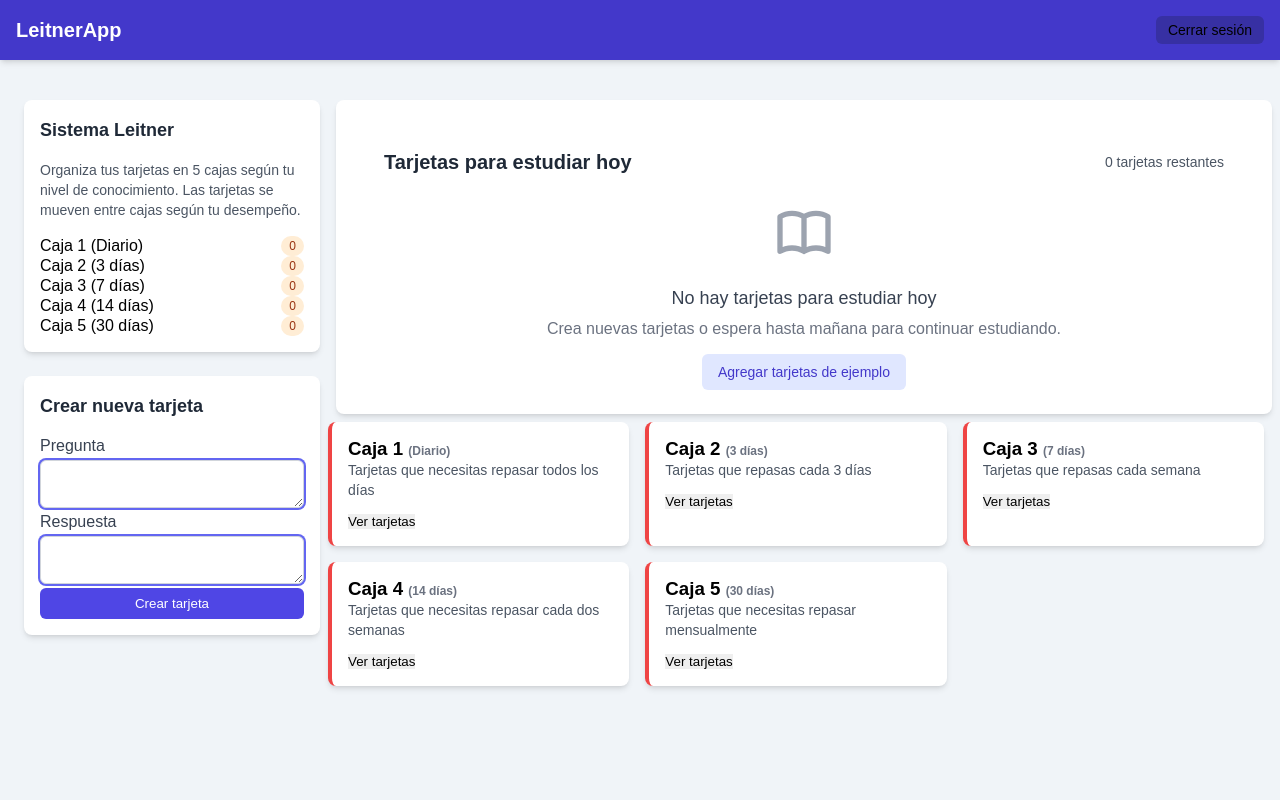
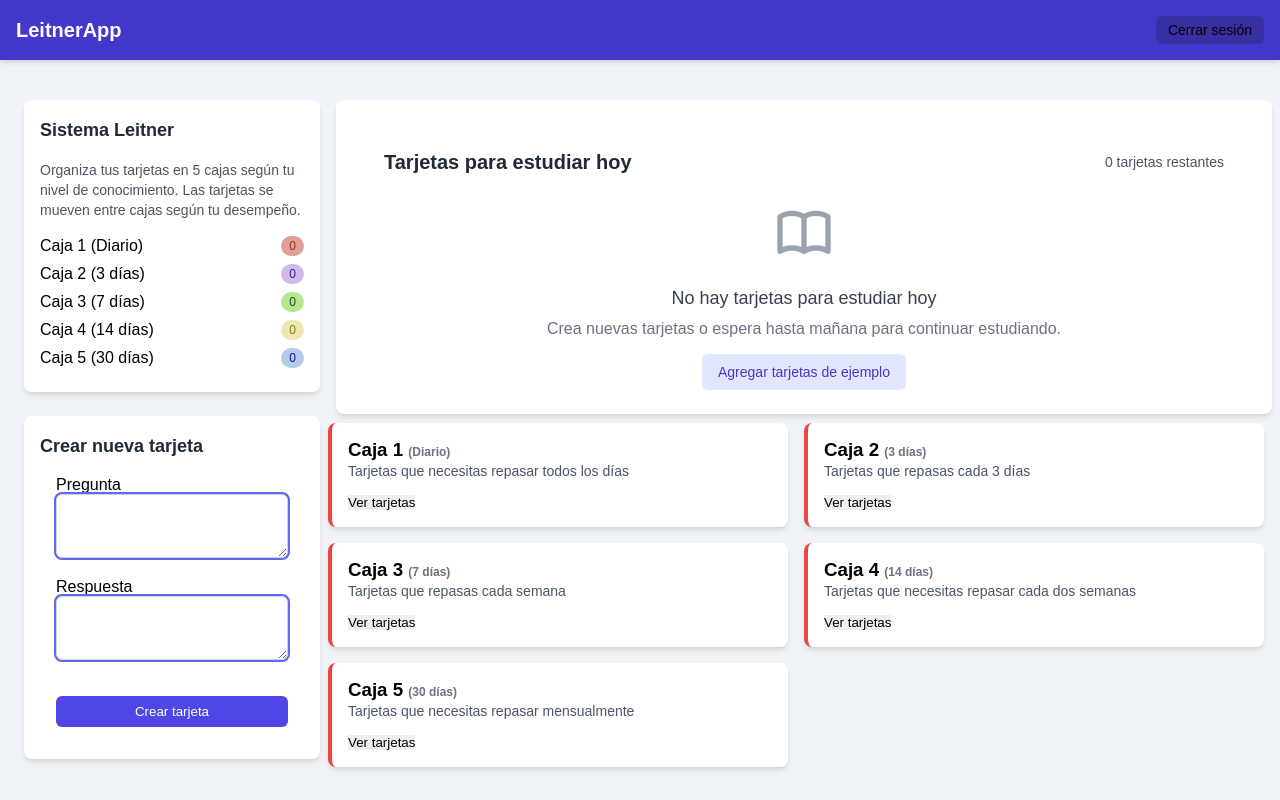
Before and after one commit to GastonNR/leitnerApp_frontend, a React (Vite) app: page /Home in a window 1280 px wide. Built offline with nearby package versions, Linux system fonts and the light colour scheme.

Commit message:
Cambios finales a la interfáz de usuario

```diff
--- a/src/components/CountCards.jsx
+++ b/src/components/CountCards.jsx
@@ -1,11 +1,11 @@
 import React from 'react'
 
-export default function CountCards({id, texto, cantidad}) {
+export default function CountCards({id, texto, cantidad, resaltado}) {
 
   return (
     <div className="texto_caja_sidebar">
         <span className="texto__span">{texto}</span>
-        <span id={id} className="cant_cards">{cantidad}</span>
+        <span id={id} className={resaltado}>{cantidad}</span>
     </div>
   )
 }
--- a/src/css/boxes.css
+++ b/src/css/boxes.css
@@ -3,10 +3,10 @@
     gap: 1rem;
 
     display: grid;
-    grid-template-columns:repeat(3, minmax(0, 1fr));
+    grid-template-columns: repeat(1, minmax(0, 1fr));
     /*
     grid-template-columns:repeat(2, minmax(0, 1fr))
-    grid-template-columns: repeat(1, minmax(0, 1fr));
+    grid-template-columns:repeat(3, minmax(0, 1fr));
 
 
     */
@@ -50,3 +50,14 @@
     color: rgba(75, 85, 99, 1);
     margin-bottom: 0.75rem;
 }
+
+@media(min-width: 1024px){
+    .boxes-container{
+        grid-template-columns: repeat(3, minmax(0, 1fr));
+    }
+}
+@media(min-width: 768px){
+    .boxes-container{
+        grid-template-columns: repeat(2, minmax(0, 1fr));
+    }
+}
--- a/src/css/sidebar.css
+++ b/src/css/sidebar.css
@@ -27,7 +27,7 @@
     margin-bottom: 1rem;
 }
 
-.contenedor_texto__caja_sidebar {
+.contenedor_texto_caja_sidebar {
     margin-top: 0.5rem;
     margin-bottom: 0;
 }
@@ -36,6 +36,7 @@
     display: flex;
     justify-content: space-between;
     align-items: center;
+    margin-bottom: 0.5rem;
 }
 
 .texto__span {
@@ -44,13 +45,32 @@
 }
 
 .cant_cards {
-    background-color: rgba(255, 237, 213, 1);
-    color: rgba(154, 52, 18, 1);
     font-size: 0.75rem;
     line-height: 1rem;
     font-weight: 500;
     padding: 0.125rem 0.5rem;
     border-radius: 9999px;
+}
+
+.cant_cards_1{
+    background-color: rgb(226, 158, 155);
+    color: rgba(154, 52, 18, 1);
+}
+.cant_cards_2{
+    background-color: rgb(210, 184, 235);
+    color: rgb(67, 34, 125);
+}
+.cant_cards_3{
+    background-color: rgb(184, 230, 144);
+    color: rgb(20, 81, 13);
+}
+.cant_cards_4{
+    background-color: rgb(239, 231, 177);
+    color: rgb(129, 126, 6);
+}
+.cant_cards_5{
+    background-color: rgb(180, 202, 230);
+    color: rgb(20, 18, 154);
 }
 
 .contenedor_sidebar_inferior {
@@ -65,8 +85,11 @@
     margin-top: 1rem;
     margin-bottom: 0;
 }
+form.form_card > div{
+   margin: 1rem;
+}
 
-.label-sidebar {
+.sidebar > label {
     display: block;
     font-size: medium;
     line-height: 1.25rem;
@@ -76,6 +99,7 @@
 
 textarea {
     width: 100%;
+    height: 4rem;
     padding: 0.5rem 0.75rem;
     border: 1px solid rgba(209, 213, 219, 1);
     border-radius: 0.375rem;
@@ -88,6 +112,7 @@ textarea {
     width: 100%;
     background-color: rgba(79, 70, 229, 1);
     color: rgba(255, 255, 255, 1);
+    margin-top: 1rem;
     padding: 0.5rem 1rem;
     border-radius: 0.375rem;
     transition: all 300ms cubic-bezier(0.4, 0, 0.2, 1);
--- a/src/layouts/Sidebar.jsx
+++ b/src/layouts/Sidebar.jsx
@@ -9,12 +9,12 @@ export default function Sidebar() {
             <h2 className="sidebar_titulo">Sistema Leitner</h2>
             <p className="sidebar_parr">Organiza tus tarjetas en 5 cajas según tu nivel de conocimiento. Las tarjetas se mueven entre cajas según tu desempeño.</p>
 
-            <div className="contenedor_texto__caja_sidebar">
-                <CountCards id={"box-1-count"} texto={"Caja 1 (Diario)"} cantidad={0} />
-                <CountCards id={"box-2-count"} texto={"Caja 2 (3 días)"} cantidad={0} />
-                <CountCards id={"box-3-count"} texto={"Caja 3 (7 días)"} cantidad={0} />
-                <CountCards id={"box-4-count"} texto={"Caja 4 (14 días)"} cantidad={0} />
-                <CountCards id={"box-5-count"} texto={"Caja 5 (30 días)"} cantidad={0} />
+            <div className="contenedor_texto_caja_sidebar">
+                <CountCards id={"box-1-count"} texto={"Caja 1 (Diario)"} cantidad={0} resaltado={"cant_cards cant_cards_1"}/>
+                <CountCards id={"box-2-count"} texto={"Caja 2 (3 días)"} cantidad={0} resaltado={"cant_cards cant_cards_2"}/>
+                <CountCards id={"box-3-count"} texto={"Caja 3 (7 días)"} cantidad={0} resaltado={"cant_cards cant_cards_3"}/>
+                <CountCards id={"box-4-count"} texto={"Caja 4 (14 días)"} cantidad={0} resaltado={"cant_cards cant_cards_4"}/>
+                <CountCards id={"box-5-count"} texto={"Caja 5 (30 días)"} cantidad={0} resaltado={"cant_cards cant_cards_5"}/>
             </div>
         </div>
 
@@ -22,11 +22,11 @@ export default function Sidebar() {
             <h2 className="sidebar_titulo">Crear nueva tarjeta</h2>
             <form id="new-card-form" className="form_card">
                 <div>
-                    <label className='label-sidebar' htmlFor="card-question">Pregunta</label>
+                    <label htmlFor="card-question">Pregunta</label>
                     <textarea id="card-question" rows="2" required=""></textarea>
                 </div>
                 <div>
-                    <label className='label-sidebar' htmlFor="card-answer">Respuesta</label>
+                    <label htmlFor="card-answer">Respuesta</label>
                     <textarea id="card-answer" rows="2" required=""></textarea>
                 </div>
                 <div>
```
